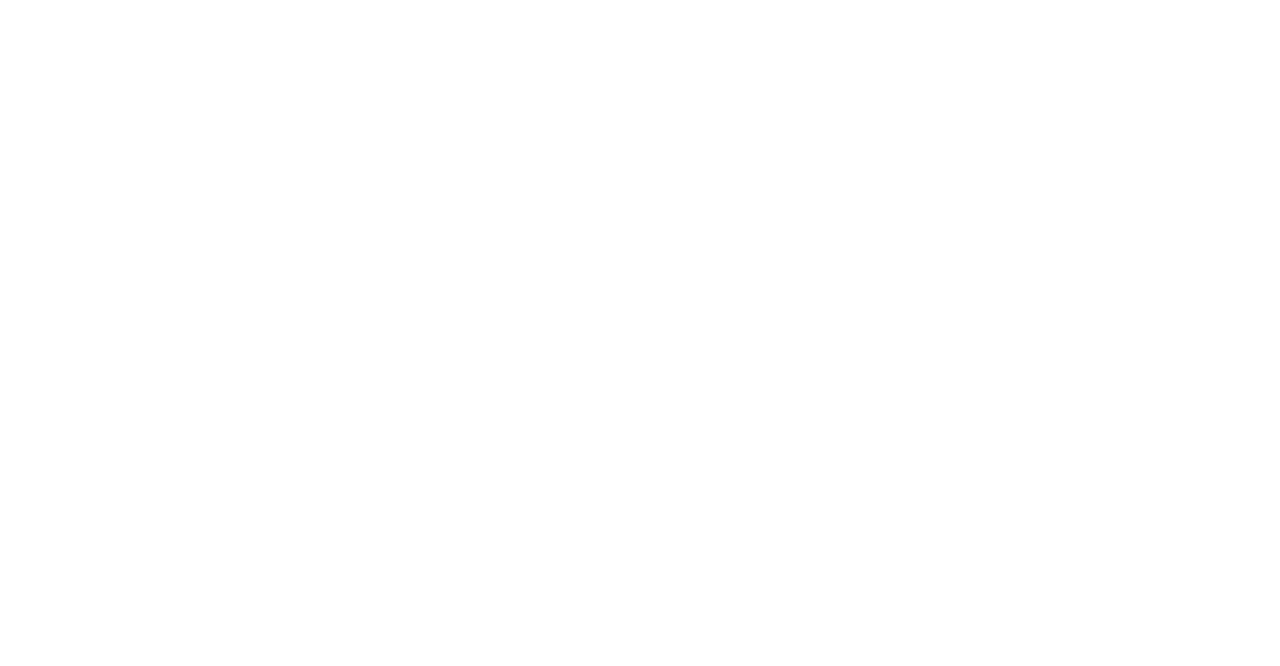
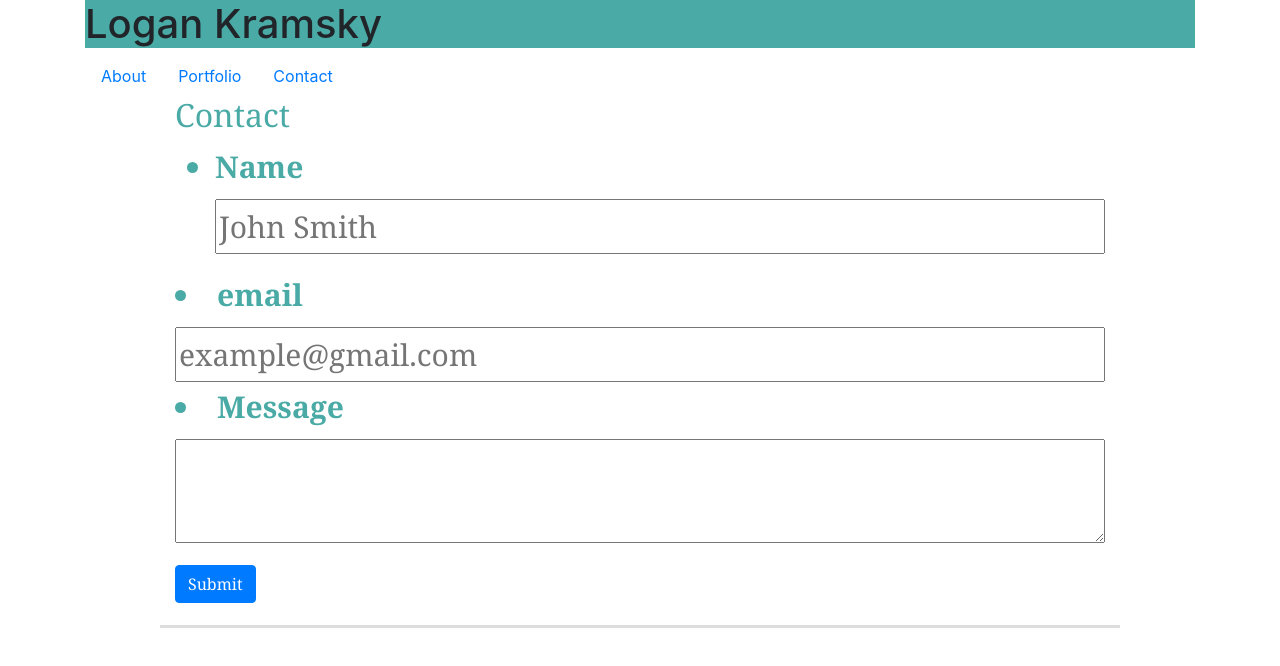
Before and after one commit to Logank40/Bootstrap-Portfolio, a plain HTML site: page contact.html in a window 1280 px wide. Drawn offline with nearby package versions, Linux system fonts and the light colour scheme.

Commit message:
updated push

```diff
--- a/contact.html
+++ b/contact.html
@@ -0,0 +1,68 @@
+<!DOCTYPE html>
+<html lang="en">
+<head>
+<meta charset="UTF-8">
+<meta name="viewport" content="width=device-width, initial-scale=1.0">
+<meta http-equiv="X-UA-Compatible" content="ie=edge">
+<link rel="stylesheet" href="https://cdnjs.cloudflare.com/ajax/libs/twitter-bootstrap/4.3.1/css/bootstrap.min.css">
+<link rel="stylesheet" href="https://use.fontawesome.com/releases/v5.7.2/css/all.css">
+<link rel="stylesheet" href="portfolio.css">
+<title>Contact</title>
+</head>
+<body>
+  <header id="masthead"
+    <div class="container">
+        <h1>Logan Kramsky</h1>
+
+          <ul class="nav">
+             <li class="nav-item">
+              <a class="nav-link active" href="index.html">About</a>
+              </li>
+              <li class="nav-item">
+               <a class="nav-link" href="portfolio.html">Portfolio</a>
+              </li>
+              <li class="nav-item">
+               <a class="nav-link" href="contact.html">Contact</a>
+            </li>
+          </ul>
+
+    </div>
+  </header>
+
+
+  <div class="main-content container">
+      <section class="main-section">
+
+        <h2>Contact</h2>
+        <form id="contact form">
+          <ul>
+          <li>
+            <label for="name">Name</label>
+            <input type="text" id="name" name="name" placeholder="John Smith" required="required">
+            </li>
+          </ul>
+
+          <li>
+            <label for="email">email</label>
+            <input type="email" id="email" name="email" placeholder="example@gmail.com" required="required">
+          </li>
+          <li>
+            <label for="message">Message</label>
+            <textarea id="message" name="message" required="required"></textarea>
+          </li>
+
+          <input class="btn btn-primary" type="submit" value="Submit">
+          </form>
+        </section>
+      </div>
+
+
+
+
+
+
+<script src="https://cdnjs.cloudflare.com/ajax/libs/jquery/3.3.1/jquery.slim.min.js"></script>
+<script src="https://cdnjs.cloudflare.com/ajax/libs/popper.js/1.14.7/umd/popper.min.js"></script>
+<script src="https://cdnjs.cloudflare.com/ajax/libs/twitter-bootstrap/4.3.1/js/bootstrap.min.js"></script>
+</body>
+</html>
--- a/portfolio.css
+++ b/portfolio.css
@@ -6,4 +6,26 @@
 
 .main-content {
   max-width: 960px;
+  padding-bottom: 20px;
+  font-size: 30px;
+  line-height: 49px;
+  border-bottom: 3px solid #dddddd;
+  font-family: Georgia, Times, "Times New Roman", serif;
+  font-weight: 700;
+  color: #4aaaa5;
 }
+
+#name {
+  width: 100%;
+}
+#email {
+  width: 100%;
+}
+
+#message {
+  width: 100%;
+}
+
+h1 {
+  background-color: #4aaaa5;
+}
```
Also changed, not shown: index.html (+18 -8 lines), portfolio.html (+64 -0 lines).
